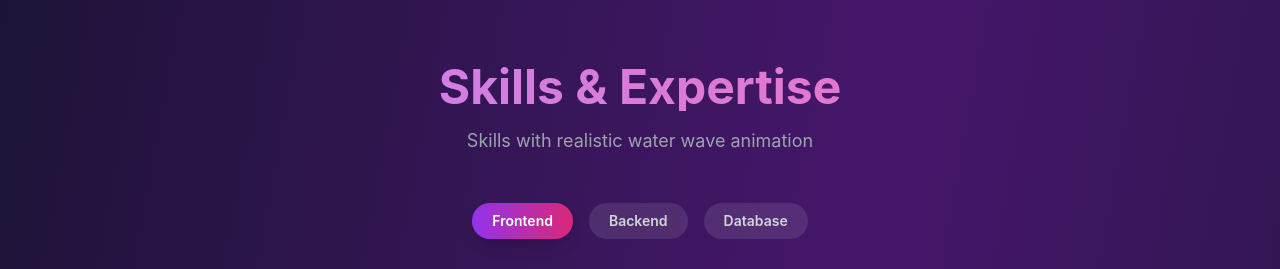
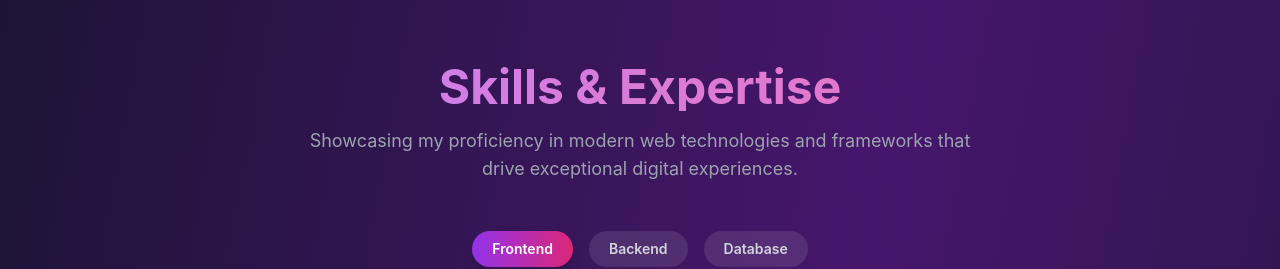
Before and after one commit to prakasham-om/profile, a React (Create React App) app in the folder portfolio-frontend/: page / in a window 1280 px wide. Shown: the part 2000-2269 px from the top of the page. Built offline with nearby package versions, Linux system fonts and the light colour scheme; no server answers.

Commit message:
profile-all

```diff
--- a/portfolio-frontend/src/components/sections/Skills.js
+++ b/portfolio-frontend/src/components/sections/Skills.js
@@ -171,7 +171,7 @@ const Skills = () => {
             Skills & Expertise
           </h2>
           <p className="text-gray-400 text-lg max-w-2xl mx-auto">
-            Skills with realistic water wave animation
+            Showcasing my proficiency in modern web technologies and frameworks that drive exceptional digital experiences.
           </p>
         </motion.div>
 
```
